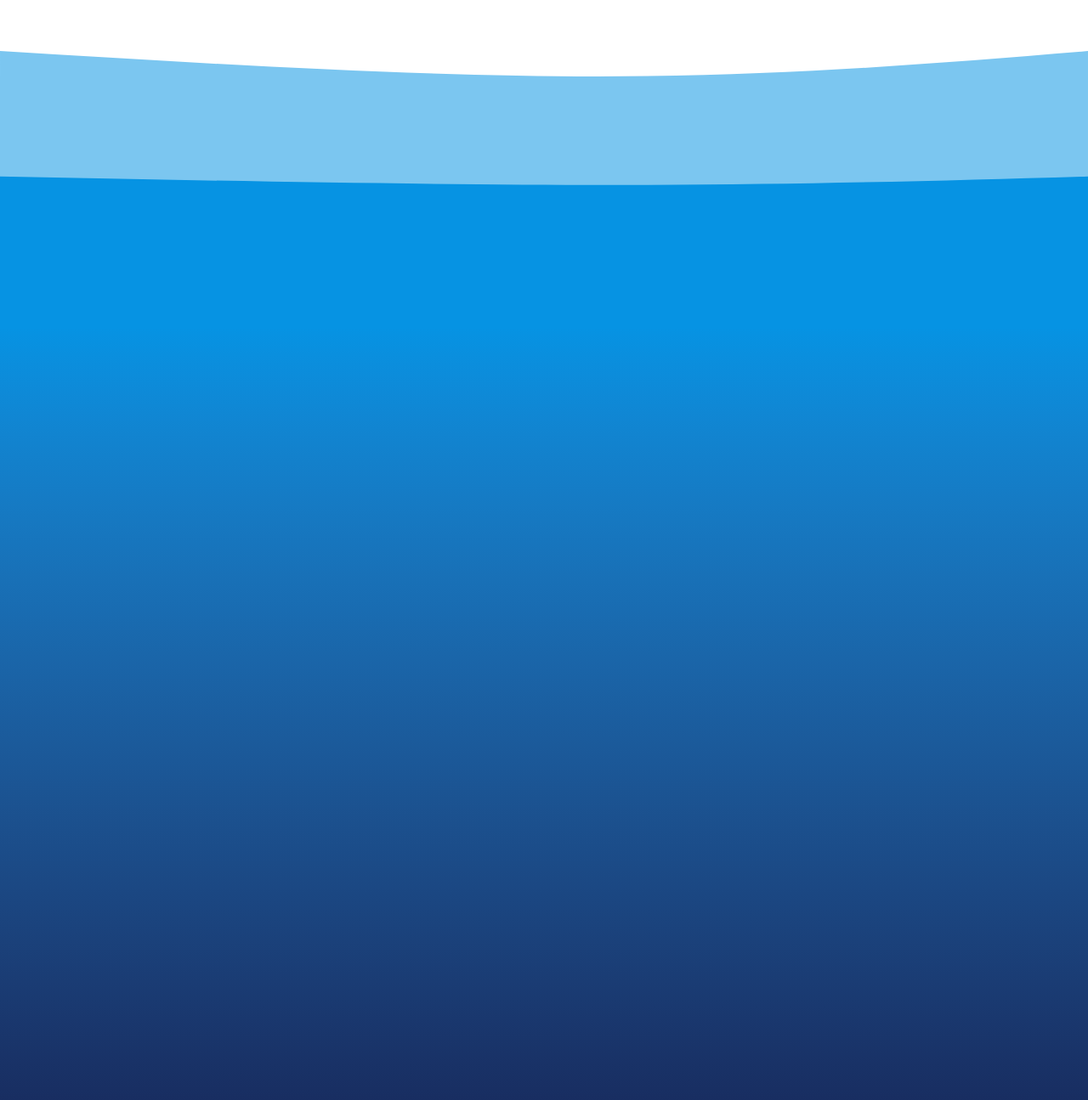
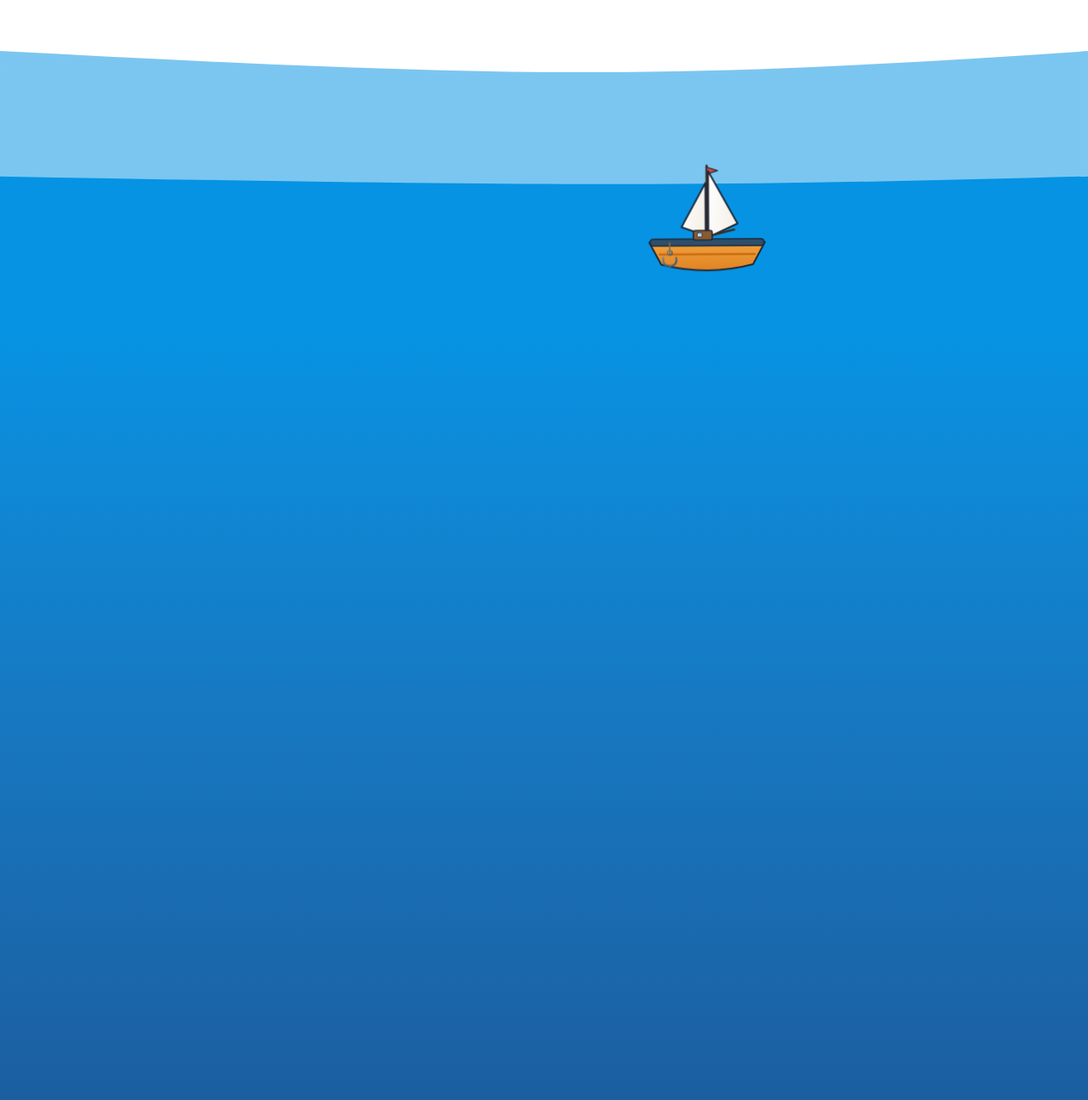
Before and after one commit to Benjamin-Dekan/portfolio, a Next.js app: page / in a window 1280 px wide. Shown: the part 515-1810 px from the top of the page at 85% size. Built offline with nearby package versions, Linux system fonts and the light colour scheme.

Commit message:
feat: add boat and rocking animations to the landing page

```diff
--- a/app/page.tsx
+++ b/app/page.tsx
@@ -1,4 +1,5 @@
 import { OceanWaves } from "./components/ui/OceanWaves";
+import { Boat } from "./components/ui/Boat";
 
 export default function Home() {
   return (
@@ -9,10 +10,13 @@ export default function Home() {
         <p>Building web apps with a focus on ocean themed side projects</p>
       </div>
 
-      <div>
+      <div className="relative">
         <OceanWaves />
+        <div className="absolute right-[20%] top-[53%] w-[15%] -translate-x-1/2">
+          <Boat />
+        </div>
       </div>
-      <div className="flex flex-1 bg-linear-to-b min-h-[1000px] from-[#0693E3] to-blue-950"></div>
+      <div className="flex flex-1 bg-linear-to-b min-h-[2000px] from-[#0693E3] to-blue-950"></div>
     </main>
   );
 }
```
